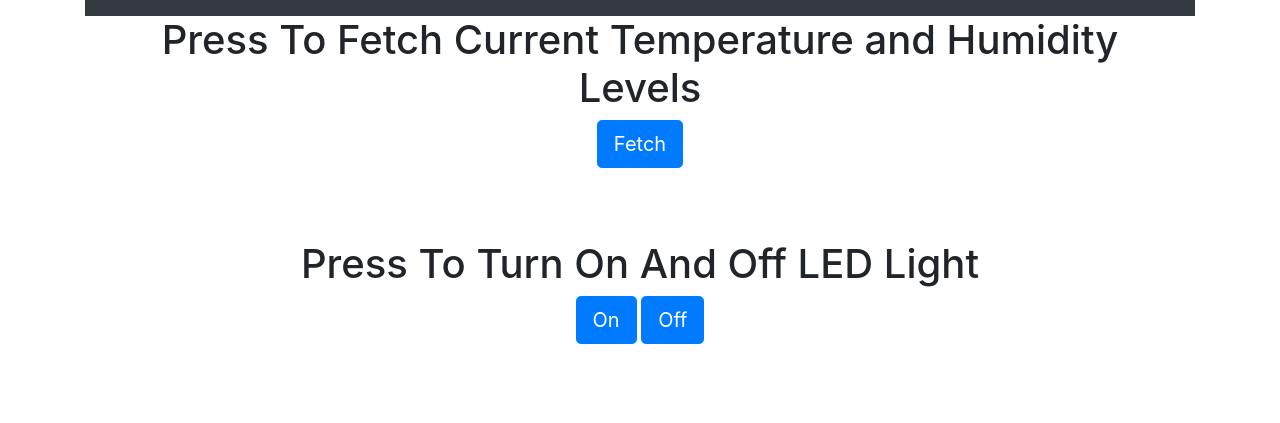
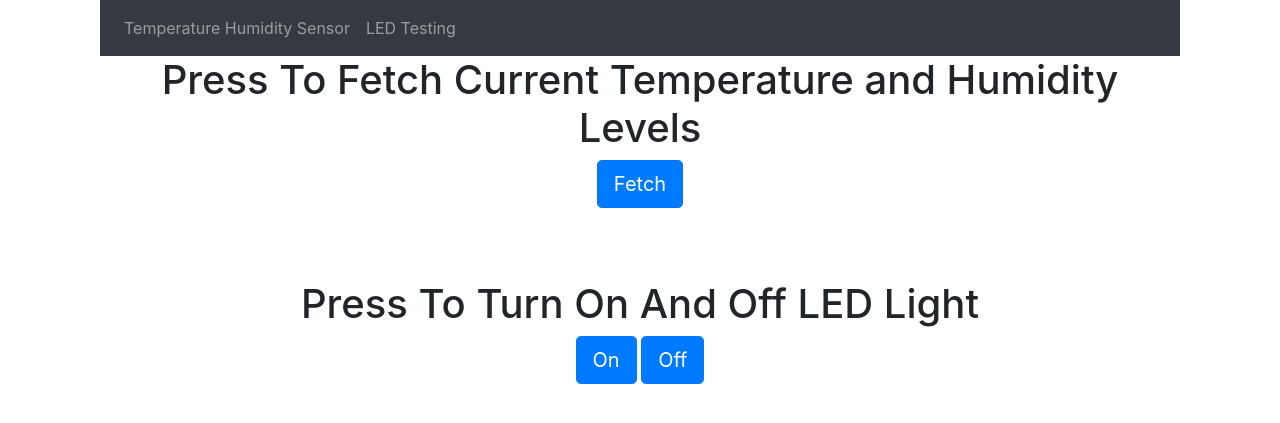
Before and after one commit to jackparsonss/Home-Webserer-API, a Flask app: page / in a window 1280 px wide. Shown: the top 423 px of the page. Run offline with Flask 2, Linux system fonts and the light colour scheme; some libraries are stand-ins or nearby versions.

Commit message:
update navbar

```diff
--- a/Website/templates/fetchData.html
+++ b/Website/templates/fetchData.html
@@ -1,9 +1,25 @@
 {% extends "index.html" %} {% block title %}Fetch{% endblock %}
 {% block content %}
-<nav class="navbar navbar-dark bg-dark">
-	<!-- Navbar content -->
-</nav>
-<div id="data" class="container-md" align="center">
+<div id="navbar" class="container" align="center">
+	<nav class="navbar navbar-expand-lg navbar-dark bg-dark">
+		<button
+			class="navbar-toggler"
+			type="button"
+			data-toggle="collapse"
+			data-target="#navbar">
+        <span class="navbar-toggler-icon"></span>
+      </button>
+	  <div class="collapse navbar-collapse" id="navbar">
+        <div class="navbar-nav">
+          <a class="nav-item nav-link">Temperature Humidity Sensor</a>
+          <a class="nav-item nav-link">LED Testing</a>
+        </div>
+      </div>
+	</nav>
+</div>
+
+
+<div id="data" class="container" align="center">
 	<h1>Press To Fetch Current Temperature and Humidity Levels</h1>
 	<button type="button" class="btn btn-primary btn-lg" onClick="getData()">
     	Fetch
@@ -12,7 +28,7 @@
 <br />
 <br />
 <br />
-<div id="LED" class="container-md" align="center">
+<div id="LED" class="container" align="center">
 	<h1>Press To Turn On And Off LED Light</h1>
 	<button type="button" class="btn btn-primary btn-lg" onClick="LEDOn()">
     	On
```
